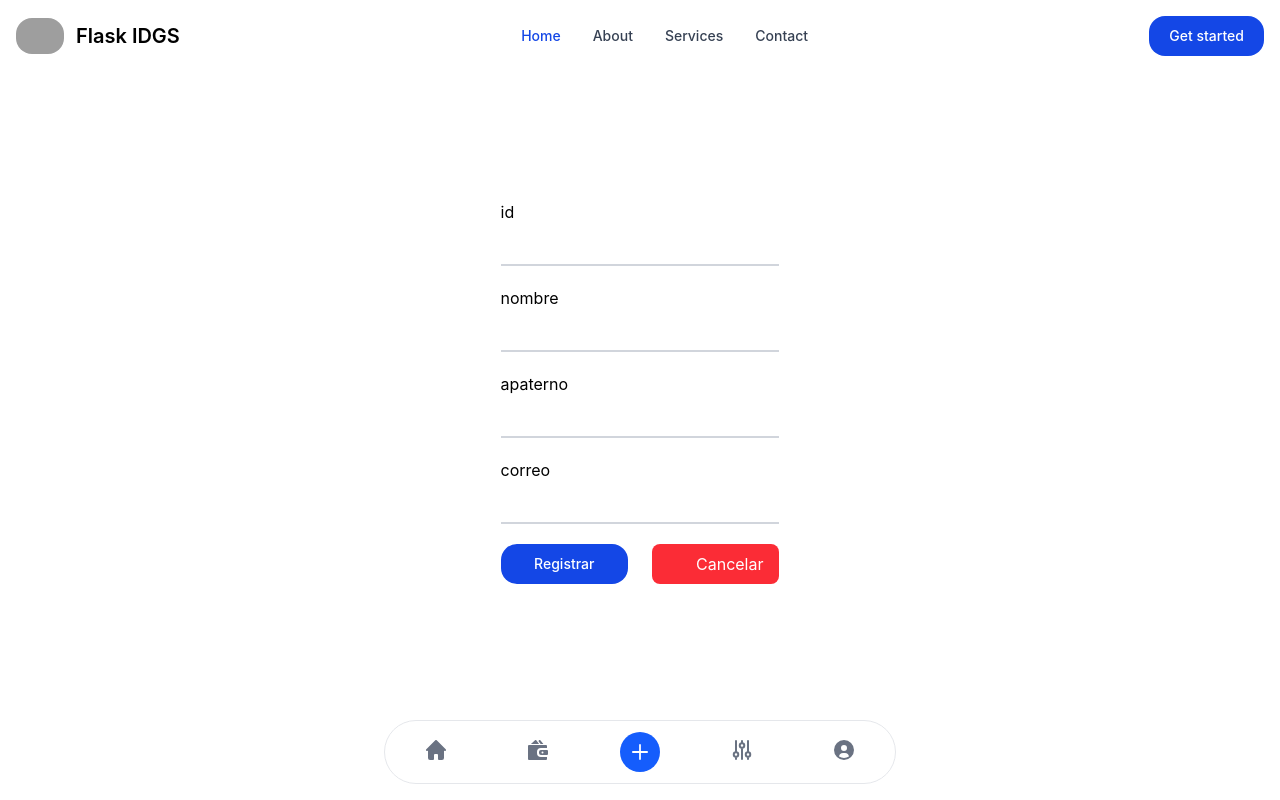
After one commit to IDGS-801-21000389/FlaskBDIDGS801, a Flask app: template templates/editar.html in a window 1280 px wide. The commit adds this page. Run offline with Flask 3, Linux system fonts and the light colour scheme; the template is opened without the code that fills it: values that come from a table or form of the project are taken from there, others are empty; some libraries are stand-ins or nearby versions; grey boxes are pictures that could not be loaded.

Commit message:
Modificar 18/02/2026

```diff
--- a/app.py
+++ b/app.py
@@ -33,6 +33,42 @@ def alumnos():
 	return render_template("alumnos.html",
 	form = create_form, alumno = alumnos)
 
+@app.route('/detalles', methods = ['GET', 'POST'])
+def detalles():
+	create_form = forms.UserForm2(request.form)
+	if request.method == 'GET':
+		id = request.args.get('id')
+		alum1 = db.session.query(Alumnos).filter(Alumnos.id == id).first()
+		id = request.args.get('id')
+		nombre = alum1.nombre
+		apaterno = alum1.apaterno
+		email = alum1.email
+	return render_template('detalles.html', id = id, nombre = nombre, apaterno = apaterno, email = email)
+
+@app.route("/editar", methods=['GET', 'POST'])
+def editar():
+    create_form = forms.UserForm2(request.form)
+    if request.method == 'GET':
+        id = request.args.get('id')
+        alum1 = db.session.query(Alumnos).filter(Alumnos.id == id).first()
+        create_form.id.data = request.args.get('id')
+        create_form.nombre.data = str.rstrip(alum1.nombre)
+        create_form.apaterno.data = alum1.apaterno
+        create_form.email.data = alum1.email
+    if request.method == 'POST':
+        id = request.args.get('id')
+        alum1 = db.session.query(Alumnos).filter(Alumnos.id == id).first()
+        alum1.id = id
+        alum1.nombre = str.rstrip(create_form.nombre.data)
+        alum1.apaterno = create_form.apaterno.data
+        alum1.email = create_form.email.data
+        db.session.add(alum1)
+        db.session.commit()
+        return redirect(url_for('index'))
+    return render_template('editar.html',form=create_form)
+
+
+
 if __name__ == '__main__':
 	csrf.init_app(app)
 	db.init_app(app)
--- a/static/dist/output.css
+++ b/static/dist/output.css
@@ -277,85 +277,41 @@
     --leading-5: 20px;
     --radius-base: 12px;
     --color-body: var(--color-gray-600);
-    --color-body-subtle: var(--color-gray-500);
     --color-heading: var(--color-gray-900);
-    --color-fg-brand-subtle: var(--color-blue-200);
     --color-fg-brand: var(--color-blue-700);
     --color-fg-brand-strong: var(--color-blue-900);
-    --color-fg-success: var(--color-emerald-700);
     --color-fg-success-strong: var(--color-emerald-900);
-    --color-fg-danger: var(--color-rose-700);
     --color-fg-danger-strong: var(--color-rose-900);
-    --color-fg-warning-subtle: var(--color-orange-600);
     --color-fg-warning: var(--color-orange-900);
-    --color-fg-yellow: var(--color-yellow-400);
     --color-fg-disabled: var(--color-gray-400);
-    --color-fg-purple: var(--color-purple-600);
-    --color-fg-cyan: var(--color-cyan-600);
-    --color-fg-indigo: var(--color-indigo-600);
-    --color-fg-pink: var(--color-pink-600);
-    --color-fg-lime: var(--color-lime-600);
     --color-neutral-primary-soft: var(--color-white);
     --color-neutral-primary: var(--color-white);
     --color-neutral-primary-medium: var(--color-white);
-    --color-neutral-primary-strong: var(--color-white);
     --color-neutral-secondary-soft: var(--color-gray-50);
     --color-neutral-secondary: var(--color-gray-50);
     --color-neutral-secondary-medium: var(--color-gray-50);
-    --color-neutral-secondary-strong: var(--color-gray-50);
-    --color-neutral-secondary-strongest: var(--color-gray-50);
-    --color-neutral-tertiary-soft: var(--color-gray-100);
     --color-neutral-tertiary: var(--color-gray-100);
     --color-neutral-tertiary-medium: var(--color-gray-100);
     --color-neutral-quaternary: var(--color-gray-200);
-    --color-neutral-quaternary-medium: var(--color-gray-200);
-    --color-gray: var(--color-gray-300);
     --color-brand-softer: var(--color-blue-50);
     --color-brand-soft: var(--color-blue-100);
     --color-brand: var(--color-blue-700);
     --color-brand-medium: var(--color-blue-200);
     --color-brand-strong: var(--color-blue-800);
     --color-success-soft: var(--color-emerald-50);
-    --color-success: var(--color-emerald-700);
     --color-success-medium: var(--color-emerald-100);
-    --color-success-strong: var(--color-emerald-800);
     --color-danger-soft: var(--color-rose-50);
-    --color-danger: var(--color-rose-700);
     --color-danger-medium: var(--color-rose-100);
-    --color-danger-strong: var(--color-rose-800);
     --color-warning-soft: var(--color-orange-50);
-    --color-warning: var(--color-orange-500);
     --color-warning-medium: var(--color-orange-100);
-    --color-warning-strong: var(--color-orange-700);
-    --color-dark-soft: var(--color-gray-800);
     --color-dark: var(--color-gray-800);
-    --color-dark-strong: var(--color-gray-900);
-    --color-disabled: var(--color-gray-100);
-    --color-purple: var(--color-purple-500);
-    --color-sky: var(--color-sky-500);
-    --color-teal: var(--color-teal-600);
-    --color-pink: var(--color-pink-600);
-    --color-cyan: var(--color-cyan-500);
-    --color-fuchsia: var(--color-fuchsia-600);
-    --color-indigo: var(--color-indigo-600);
-    --color-orange: var(--color-orange-400);
-    --color-buffer: var(--color-white);
-    --color-buffer-medium: var(--color-white);
-    --color-buffer-strong: var(--color-white);
-    --color-muted: var(--color-gray-50);
-    --color-light-subtle: var(--color-gray-100);
     --color-light: var(--color-gray-100);
-    --color-light-medium: var(--color-gray-100);
-    --color-default-subtle: var(--color-gray-200);
     --color-default: var(--color-gray-200);
     --color-default-medium: var(--color-gray-200);
-    --color-default-strong: var(--color-gray-200);
     --color-success-subtle: var(--color-emerald-200);
     --color-danger-subtle: var(--color-rose-200);
     --color-warning-subtle: var(--color-orange-200);
     --color-brand-subtle: var(--color-blue-200);
-    --color-brand-light: var(--color-blue-600);
-    --color-dark-subtle: var(--color-gray-800);
     --color-dark-backdrop: var(--color-gray-950);
   }
 }
@@ -2403,44 +2218,6 @@
       }
     }
   }
-  .peer-placeholder-shown\:translate-y-0 {
-    &:is(:where(.peer):placeholder-shown ~ *) {
-      --tw-translate-y: calc(var(--spacing) * 0);
-      translate: var(--tw-translate-x) var(--tw-translate-y);
-    }
-  }
-  .peer-placeholder-shown\:scale-100 {
-    &:is(:where(.peer):placeholder-shown ~ *) {
-      --tw-scale-x: 100%;
-      --tw-scale-y: 100%;
-      --tw-scale-z: 100%;
-      scale: var(--tw-scale-x) var(--tw-scale-y);
-    }
-  }
-  .peer-focus\:start-0 {
-    &:is(:where(.peer):focus ~ *) {
-      inset-inline-start: calc(var(--spacing) * 0);
-    }
-  }
-  .peer-focus\:-translate-y-6 {
-    &:is(:where(.peer):focus ~ *) {
-      --tw-translate-y: calc(var(--spacing) * -6);
-      translate: var(--tw-translate-x) var(--tw-translate-y);
-    }
-  }
-  .peer-focus\:scale-75 {
-    &:is(:where(.peer):focus ~ *) {
-      --tw-scale-x: 75%;
-      --tw-scale-y: 75%;
-      --tw-scale-z: 75%;
-      scale: var(--tw-scale-x) var(--tw-scale-y);
-    }
-  }
-  .peer-focus\:text-fg-brand {
-    &:is(:where(.peer):focus ~ *) {
-      color: var(--color-fg-brand);
-    }
-  }
   .odd\:bg-neutral-primary {
     &:nth-child(odd) {
       background-color: var(--color-neutral-primary);
@@ -2940,21 +2594,6 @@
   .rtl\:text-right {
     &:where(:dir(rtl), [dir="rtl"], [dir="rtl"] *) {
       text-align: right;
-    }
-  }
-  .rtl\:peer-focus\:left-auto {
-    &:where(:dir(rtl), [dir="rtl"], [dir="rtl"] *) {
-      &:is(:where(.peer):focus ~ *) {
-        left: auto;
-      }
-    }
-  }
-  .rtl\:peer-focus\:translate-x-1\/4 {
-    &:where(:dir(rtl), [dir="rtl"], [dir="rtl"] *) {
-      &:is(:where(.peer):focus ~ *) {
-        --tw-translate-x: calc(1/4 * 100%);
-        translate: var(--tw-translate-x) var(--tw-translate-y);
-      }
     }
   }
   .dark\:border-gray-500 {
@@ -3747,21 +3386,6 @@
   inherits: false;
   initial-value: 0;
 }
-@property --tw-scale-x {
-  syntax: "*";
-  inherits: false;
-  initial-value: 1;
-}
-@property --tw-scale-y {
-  syntax: "*";
-  inherits: false;
-  initial-value: 1;
-}
-@property --tw-scale-z {
-  syntax: "*";
-  inherits: false;
-  initial-value: 1;
-}
 @property --tw-rotate-x {
   syntax: "*";
   inherits: false;
@@ -3956,9 +3580,6 @@
       --tw-translate-x: 0;
       --tw-translate-y: 0;
       --tw-translate-z: 0;
-      --tw-scale-x: 1;
-      --tw-scale-y: 1;
-      --tw-scale-z: 1;
       --tw-rotate-x: initial;
       --tw-rotate-y: initial;
       --tw-rotate-z: initial;
--- /dev/null
+++ b/templates/editar.html
@@ -0,0 +1,46 @@
+{% extends "layout.html" %}
+{% block container %}
+
+{% import "_macros.html" as macros %}
+
+<div class="py-32 relative overflow-x-auto sm:rounded-lg">
+  <form  method="POST" novalidate class="max-w-md mx-auto">
+    {{ form.csrf_token }}
+    <input type="hidden" name="csrf_token" value="{{ csrf_token() }}" />
+
+    <div class="relative z-0 w-full mb-5 group">
+      {{ macros.campoNuevo(form.id, class="block py-2.5 px-3 w-full text-sm text-gray-900 bg-transparent border-0 border-b-2 border-gray-300 appearance-none dark:text-white dark:border-gray-600 dark:focus:border-blue-500 focus:outline-none focus:ring-0 focus:border-blue-600 peer", disabled = True) }}
+    </div>
+
+    <div class="relative z-0 w-full mb-5 group">
+      {{ macros.campoNuevo(form.nombre, class="block py-2.5 px-3 w-full text-sm text-gray-900 bg-transparent border-0 border-b-2 border-gray-300 appearance-none dark:text-white dark:border-gray-600 dark:focus:border-blue-500 focus:outline-none focus:ring-0 focus:border-blue-600 peer") }}
+    </div>
+
+    <div class="relative z-0 w-full mb-5 group">
+      {{ macros.campoNuevo(form.apaterno, class="block py-2.5 px-3 w-full text-sm text-gray-900 bg-transparent border-0 border-b-2 border-gray-300 appearance-none dark:text-white dark:border-gray-600 dark:focus:border-blue-500 focus:outline-none focus:ring-0 focus:border-blue-600 peer") }}
+    </div>
+
+    <div class="relative z-0 w-full mb-5 group">
+      {{ macros.campoNuevo(form.email, class="block py-2.5 px-3 w-full text-sm text-gray-900 bg-transparent border-0 border-b-2 border-gray-300 appearance-none dark:text-white dark:border-gray-600 dark:focus:border-blue-500 focus:outline-none focus:ring-0 focus:border-blue-600 peer") }}
+    </div>
+
+    <div class="grid md:grid-cols-2 md:gap-6">
+      <input
+        type="submit"
+        id="btn1"
+        name="btn1"
+        value="Registrar"
+        class="text-white bg-blue-700 hover:bg-blue-800 focus:ring-4 focus:outline-none focus:ring-blue-300 font-medium rounded-lg text-sm w-full sm:w-auto px-5 py-2.5 text-center dark:bg-blue-600 dark:hover:bg-blue-700 dark:focus:ring-blue-800"
+      />
+
+      <a href="/" class="bg-red-500 text-white px-4 py-2 rounded flex items-center gap-2 hover:bg-red-600">
+        <svg class="w-5 h-5" fill="none" stroke="" viewBox="0 0 24 24" xmlns="http://www.w3.org/2000/svg">
+          <path stroke-linecap="round" stroke-linejoin="round" stroke-width="2" d="M5 13l4 4L19 7"></path>
+        </svg>
+        Cancelar
+      </a>
+    </div>
+  </form>
+</div>
+
+{% endblock %}
--- a/templates/index.html
+++ b/templates/index.html
@@ -51,7 +51,7 @@
 
 <!-- VER -->
 <td class="px-6 py-4">
-<a href="#"
+<a href="detalles?id={{ alum.id }}"
    class="inline-flex items-center gap-1
           bg-green-100 hover:bg-green-200
           text-green-700
@@ -78,7 +78,7 @@
 
 <!-- EDITAR -->
 <td class="px-6 py-4">
-<a href="#"
+<a href="editar?id={{alum.id}}"
    class="inline-flex items-center gap-1
           bg-yellow-100 hover:bg-yellow-200
           text-yellow-700
```
Also changed, not shown: other parts of static/dist/output.css (+45 -309 lines), templates/detalles.html (added, +12 -0 lines).
